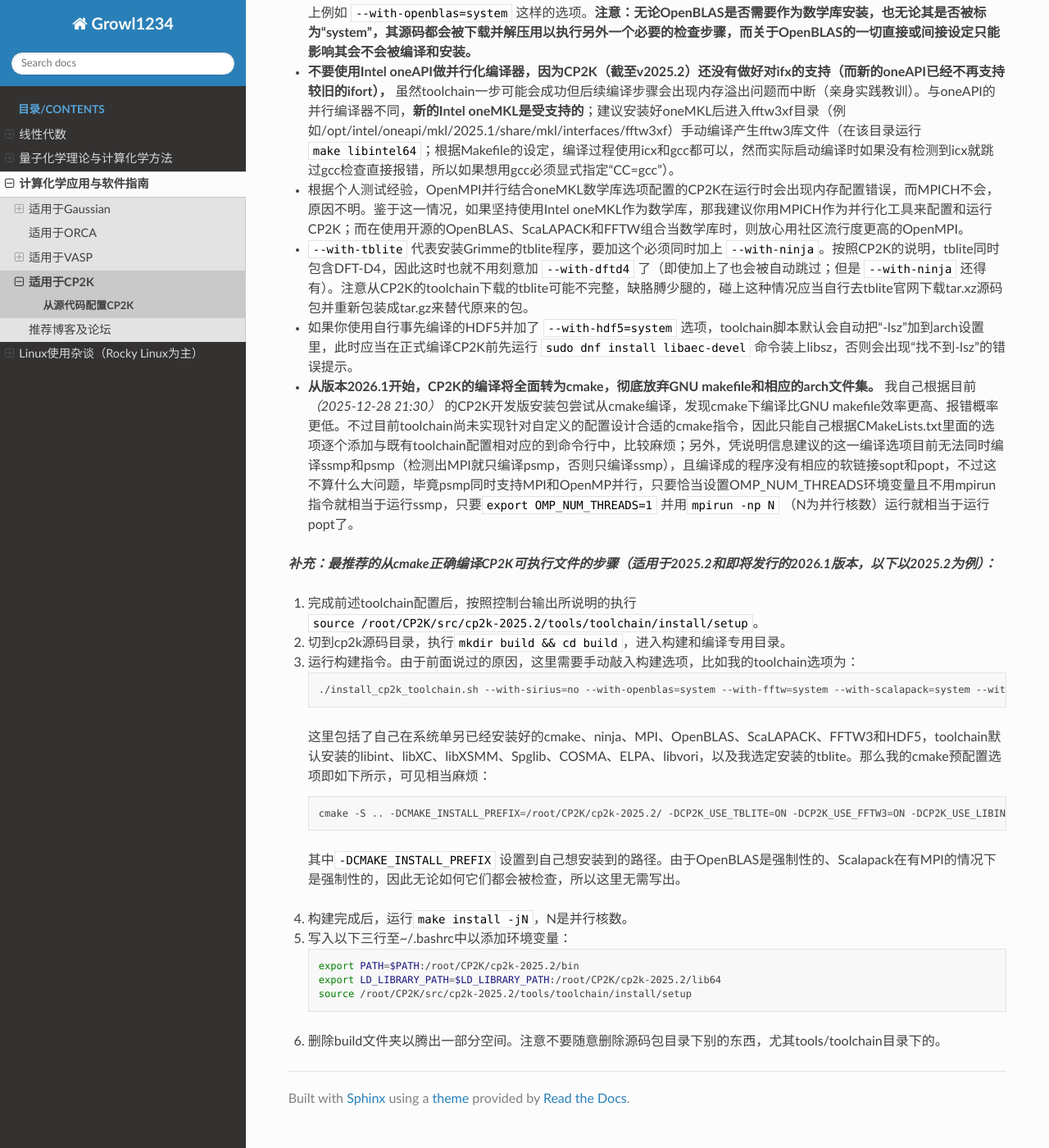
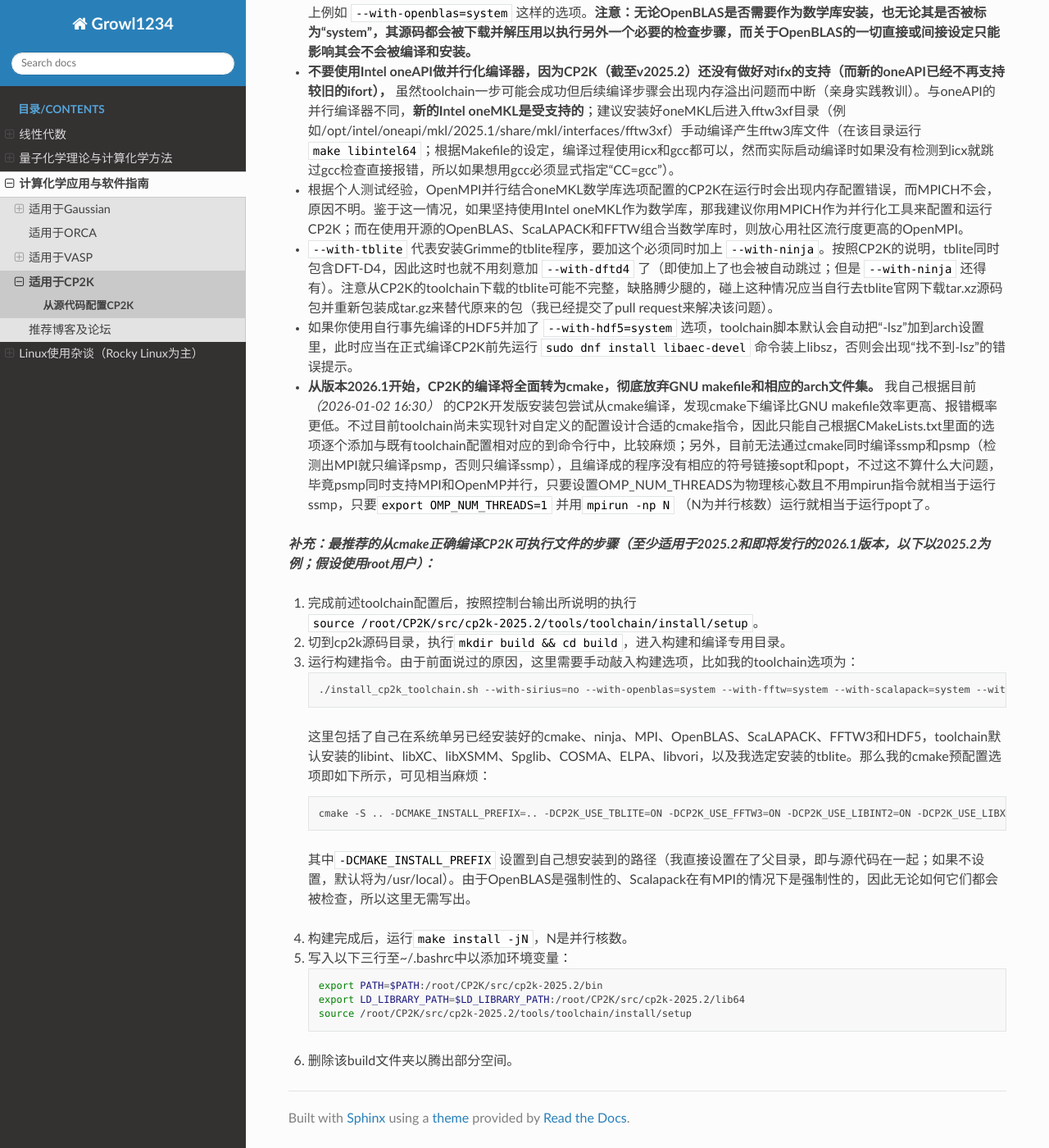
Before and after one commit to Growl1234/RTDProject, a Sphinx documentation site: the page built from source/applications/CP2K/installation.md, in a window 1280 px wide and 1400 px high, scrolled down 380 px. Shown: the whole window at 82% size. Built offline with Sphinx 7.4.7 and the Read the Docs theme 3.1.0, drawn with Linux system fonts in a browser that asks for light colours; some of the changed text lies outside the part shown.

Commit message:
Update installation.md

````diff
--- a/source/applications/CP2K/installation.md
+++ b/source/applications/CP2K/installation.md
@@ -1,6 +1,6 @@
 ## 从源代码配置CP2K
 
-***Last Updated: 2025-12-30***
+***Last Updated: 2025-01-02***
 
 **看思想家公社（sobereva）的文章[《CP2K第一性原理程序在Linux中的安装方法》](http://sobereva.com/586)即可，toolchain一步可以根据自己的实际需求作修改。**
 
@@ -12,13 +12,13 @@
 
 * 根据个人测试经验，OpenMPI并行结合oneMKL数学库选项配置的CP2K在运行时会出现内存配置错误，而MPICH不会，原因不明。鉴于这一情况，如果坚持使用Intel oneMKL作为数学库，那我建议你用MPICH作为并行化工具来配置和运行CP2K；而在使用开源的OpenBLAS、ScaLAPACK和FFTW组合当数学库时，则放心用社区流行度更高的OpenMPI。
 
-* <code style="font-size: 14px;">\--with-tblite</code> 代表安装Grimme的tblite程序，要加这个必须同时加上 <code style="font-size: 14px;">\--with-ninja</code>。按照CP2K的说明，tblite同时包含DFT-D4，因此这时也就不用刻意加 <code style="font-size: 14px;">\--with-dftd4</code> 了（即使加上了也会被自动跳过；但是 <code style="font-size: 14px;">\--with-ninja</code> 还得有）。注意从CP2K的toolchain下载的tblite可能不完整，缺胳膊少腿的，碰上这种情况应当自行去tblite官网下载tar.xz源码包并重新包装成tar.gz来替代原来的包。
+* <code style="font-size: 14px;">\--with-tblite</code> 代表安装Grimme的tblite程序，要加这个必须同时加上 <code style="font-size: 14px;">\--with-ninja</code>。按照CP2K的说明，tblite同时包含DFT-D4，因此这时也就不用刻意加 <code style="font-size: 14px;">\--with-dftd4</code> 了（即使加上了也会被自动跳过；但是 <code style="font-size: 14px;">\--with-ninja</code> 还得有）。注意从CP2K的toolchain下载的tblite可能不完整，缺胳膊少腿的，碰上这种情况应当自行去tblite官网下载tar.xz源码包并重新包装成tar.gz来替代原来的包（我已经提交了pull request来解决该问题）。
 
 * 如果你使用自行事先编译的HDF5并加了 <code style="font-size: 14px;">\--with-hdf5=system</code> 选项，toolchain脚本默认会自动把“-lsz”加到arch设置里，此时应当在正式编译CP2K前先运行 <code style="font-size: 14px;">sudo dnf install libaec-devel</code> 命令装上libsz，否则会出现“找不到-lsz”的错误提示。
 
-* **从版本2026.1开始，CP2K的编译将全面转为cmake，彻底放弃GNU makefile和相应的arch文件集。** 我自己根据目前 *（2025-12-28 21:30）* 的CP2K开发版安装包尝试从cmake编译，发现cmake下编译比GNU makefile效率更高、报错概率更低。不过目前toolchain尚未实现针对自定义的配置设计合适的cmake指令，因此只能自己根据CMakeLists.txt里面的选项逐个添加与既有toolchain配置相对应的到命令行中，比较麻烦；另外，凭说明信息建议的这一编译选项目前无法同时编译ssmp和psmp（检测出MPI就只编译psmp，否则只编译ssmp），且编译成的程序没有相应的软链接sopt和popt，不过这不算什么大问题，毕竟psmp同时支持MPI和OpenMP并行，只要恰当设置OMP_NUM_THREADS环境变量且不用mpirun指令就相当于运行ssmp，只要<code style="font-size: 14px;">export OMP_NUM_THREADS=1</code> 并用<code style="font-size: 14px;">mpirun -np N</code> （N为并行核数）运行就相当于运行popt了。
+* **从版本2026.1开始，CP2K的编译将全面转为cmake，彻底放弃GNU makefile和相应的arch文件集。** 我自己根据目前 *（2026-01-02 16:30）* 的CP2K开发版安装包尝试从cmake编译，发现cmake下编译比GNU makefile效率更高、报错概率更低。不过目前toolchain尚未实现针对自定义的配置设计合适的cmake指令，因此只能自己根据CMakeLists.txt里面的选项逐个添加与既有toolchain配置相对应的到命令行中，比较麻烦；另外，目前无法通过cmake同时编译ssmp和psmp（检测出MPI就只编译psmp，否则只编译ssmp），且编译成的程序没有相应的符号链接sopt和popt，不过这不算什么大问题，毕竟psmp同时支持MPI和OpenMP并行，只要设置OMP_NUM_THREADS为物理核心数且不用mpirun指令就相当于运行ssmp，只要<code style="font-size: 14px;">export OMP_NUM_THREADS=1</code> 并用<code style="font-size: 14px;">mpirun -np N</code> （N为并行核数）运行就相当于运行popt了。
 
-***补充：最推荐的从cmake正确编译CP2K可执行文件的步骤（适用于2025.2和即将发行的2026.1版本，以下以2025.2为例）：***
+***补充：最推荐的从cmake正确编译CP2K可执行文件的步骤（至少适用于2025.2和即将发行的2026.1版本，以下以2025.2为例；假设使用root用户）：***
 
 <ol>
 <li> 完成前述toolchain配置后，按照控制台输出所说明的执行<code style="font-size: 14px;">source /root/CP2K/src/cp2k-2025.2/tools/toolchain/install/setup</code>。</li>
@@ -34,21 +34,21 @@
 这里包括了自己在系统单另已经安装好的cmake、ninja、MPI、OpenBLAS、ScaLAPACK、FFTW3和HDF5，toolchain默认安装的libint、libXC、libXSMM、Spglib、COSMA、ELPA、libvori，以及我选定安装的tblite。那么我的cmake预配置选项即如下所示，可见相当麻烦：
 
 ```bash
-cmake -S .. -DCMAKE_INSTALL_PREFIX=/root/CP2K/cp2k-2025.2/ -DCP2K_USE_TBLITE=ON -DCP2K_USE_FFTW3=ON -DCP2K_USE_LIBINT2=ON -DCP2K_USE_LIBXC=ON -DCP2K_USE_MPI=ON -DCP2K_USE_SPGLIB=ON -DCP2K_USE_VORI=ON -DCP2K_USE_COSMA=ON -DCP2K_USE_ELPA=ON -DCP2K_USE_LIBXSMM=ON -DCP2K_USE_HDF5=ON
+cmake -S .. -DCMAKE_INSTALL_PREFIX=.. -DCP2K_USE_TBLITE=ON -DCP2K_USE_FFTW3=ON -DCP2K_USE_LIBINT2=ON -DCP2K_USE_LIBXC=ON -DCP2K_USE_MPI=ON -DCP2K_USE_SPGLIB=ON -DCP2K_USE_VORI=ON -DCP2K_USE_COSMA=ON -DCP2K_USE_ELPA=ON -DCP2K_USE_LIBXSMM=ON -DCP2K_USE_HDF5=ON
 ```
 
-其中<code style="font-size: 14px;">-DCMAKE_INSTALL_PREFIX</code> 设置到自己想安装到的路径。由于OpenBLAS是强制性的、Scalapack在有MPI的情况下是强制性的，因此无论如何它们都会被检查，所以这里无需写出。</li>
+其中<code style="font-size: 14px;">-DCMAKE_INSTALL_PREFIX</code> 设置到自己想安装到的路径（我直接设置在了父目录，即与源代码在一起；如果不设置，默认将为/usr/local）。由于OpenBLAS是强制性的、Scalapack在有MPI的情况下是强制性的，因此无论如何它们都会被检查，所以这里无需写出。</li>
 
 <li> 构建完成后，运行<code style="font-size: 14px;">make install -jN</code>，N是并行核数。</li>
 
 <li> 写入以下三行至~/.bashrc中以添加环境变量：
 
 ```bash
-export PATH=$PATH:/root/CP2K/cp2k-2025.2/bin
-export LD_LIBRARY_PATH=$LD_LIBRARY_PATH:/root/CP2K/cp2k-2025.2/lib64
+export PATH=$PATH:/root/CP2K/src/cp2k-2025.2/bin
+export LD_LIBRARY_PATH=$LD_LIBRARY_PATH:/root/CP2K/src/cp2k-2025.2/lib64
 source /root/CP2K/src/cp2k-2025.2/tools/toolchain/install/setup
 ```
 </li>
 
-<li> 删除build文件夹以腾出一部分空间。注意不要随意删除源码包目录下别的东西，尤其tools/toolchain目录下的。</li>
+<li> 删除该build文件夹以腾出部分空间。</li>
 </ol>
````
